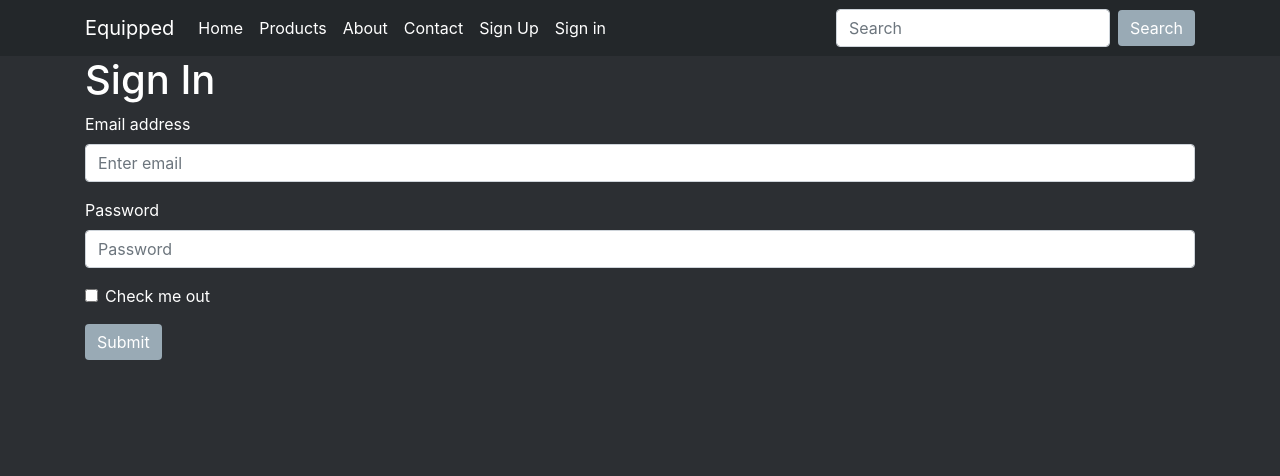
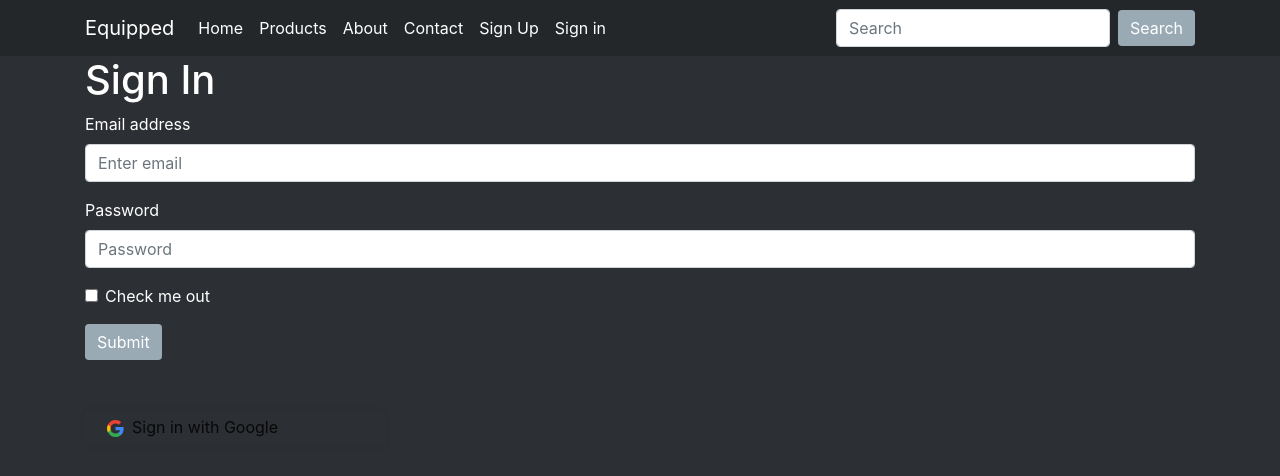
Before and after one commit to aidenwaring/equipped-frontend, a React (Create React App) app: page /signin in a window 1280 px wide. Shown: the top 476 px of the page. Built offline with nearby package versions, Linux system fonts and the light colour scheme.

Commit message:
adding google auth

```diff
--- a/src/App.scss
+++ b/src/App.scss
@@ -133,3 +133,38 @@ padding-bottom: 3em;
   color: black;
   padding: 2em;
 }
+
+
+
+a {
+  -webkit-tap-highlight-color: transparent;
+  text-decoration: none;
+ }
+
+ .button {
+  display: inline-block;
+  max-width: 300px;
+  margin-top: 50px;
+  border: 0;
+  padding: 0 18px;
+  text-align: left;
+  width: 100%;
+  height: 37px;
+  border-radius: 4px;
+  -webkit-font-smoothing: antialiased;
+  -moz-osx-font-smoothing: grayscale;
+  -moz-font-feature-settings: "liga" on;
+  color: rgba(0, 0, 0, 0.84) !important;
+  fill: rgba(0, 0, 0, 0.84) !important;
+  box-shadow: 0 1px 7px rgba(0, 0, 0, 0.05);
+  font: inherit;
+  outline: none;
+ }
+
+ .button .svgIcon {
+  vertical-align: middle;
+  fill: rgba(0, 0, 0, 0.54);
+  padding-right: 4px;
+  height: 37px;
+  display: inline-block;
+ }
--- a/src/components/products.jsx
+++ b/src/components/products.jsx
@@ -10,6 +10,7 @@ import Footer from "./footer.jsx";
 
 export default function products() {
   return (
+
     <div className="products">
       <Container className="products-main">
         <div className="hero-text">
--- a/src/components/registration/SignIn.jsx
+++ b/src/components/registration/SignIn.jsx
@@ -3,6 +3,7 @@ import { Button, Form, Container } from "react-bootstrap";
 
 export default function SignIn() {
   return (
+    <div>
       <Container>
         <h1>Sign In</h1>
         <Form>
@@ -23,5 +24,41 @@ export default function SignIn() {
           </Button>
         </Form>
       </Container>
+
+      <Container>
+        <a href="/auth/google" class="button">
+          <div>
+            <span class="svgIcon t-popup-svg">
+              <svg
+                class="svgIcon-use"
+                width="25"
+                height="37"
+                viewBox="0 0 25 25"
+              >
+                <g fill="none" fill-rule="evenodd">
+                  <path
+                    d="M20.66 12.693c0-.603-.054-1.182-.155-1.738H12.5v3.287h4.575a3.91 3.91 0 0 1-1.697 2.566v2.133h2.747c1.608-1.48 2.535-3.65 2.535-6.24z"
+                    fill="#4285F4"
+                  />
+                  <path
+                    d="M12.5 21c2.295 0 4.22-.76 5.625-2.06l-2.747-2.132c-.76.51-1.734.81-2.878.81-2.214 0-4.088-1.494-4.756-3.503h-2.84v2.202A8.498 8.498 0 0 0 12.5 21z"
+                    fill="#34A853"
+                  />
+                  <path
+                    d="M7.744 14.115c-.17-.51-.267-1.055-.267-1.615s.097-1.105.267-1.615V8.683h-2.84A8.488 8.488 0 0 0 4 12.5c0 1.372.328 2.67.904 3.817l2.84-2.202z"
+                    fill="#FBBC05"
+                  />
+                  <path
+                    d="M12.5 7.38c1.248 0 2.368.43 3.25 1.272l2.437-2.438C16.715 4.842 14.79 4 12.5 4a8.497 8.497 0 0 0-7.596 4.683l2.84 2.202c.668-2.01 2.542-3.504 4.756-3.504z"
+                    fill="#EA4335"
+                  />
+                </g>
+              </svg>
+            </span>
+            <span class="button-label">Sign in with Google</span>
+          </div>
+        </a>
+      </Container>
+    </div>
   );
 }
```
Lines whose indentation alone changed are shown as unchanged.
